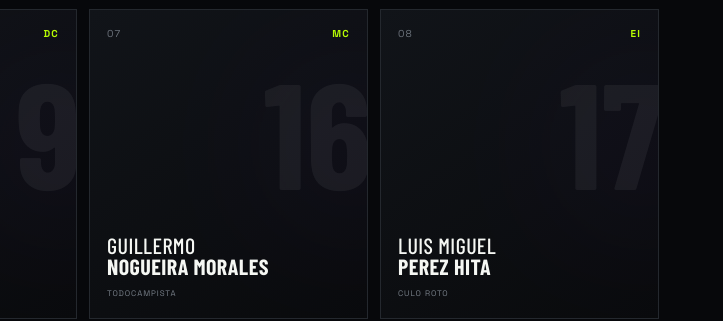
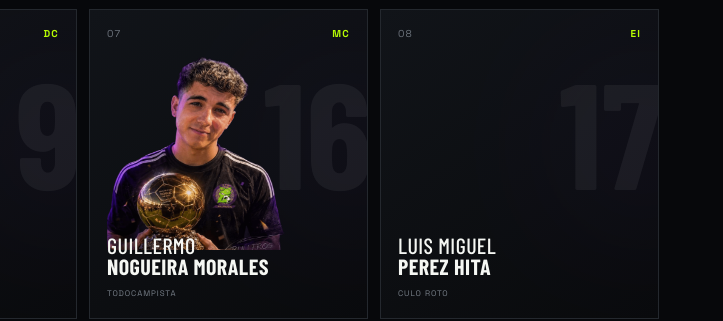
Before and after one commit to merconal/bullfrog-fc, a plain HTML site: page index.html in a window 1280 px wide. Shown: the part 2146-2467 px from the top of the page, 557-1280 px from the left. Drawn offline with nearby package versions, Linux system fonts and the light colour scheme; a web font is replaced by a local one.

Commit message:
Update index.html

```diff
--- a/index.html
+++ b/index.html
@@ -127,6 +127,7 @@
           <div class="player-top"><span>07</span><b>MC</b></div>
           <div class="number">16</div>
           <div class="player-bottom"><h3>GUILLERMO<br><strong>NOGUEIRA MORALES</strong></h3><span>TODOCAMPISTA</span></div>
+          <img src="nogue.png" width="180" height="220" alt="" style="margin-top: -10px;">
         </article>
         <article class="player">
           <div class="player-top"><span>08</span><b>EI</b></div>
```
